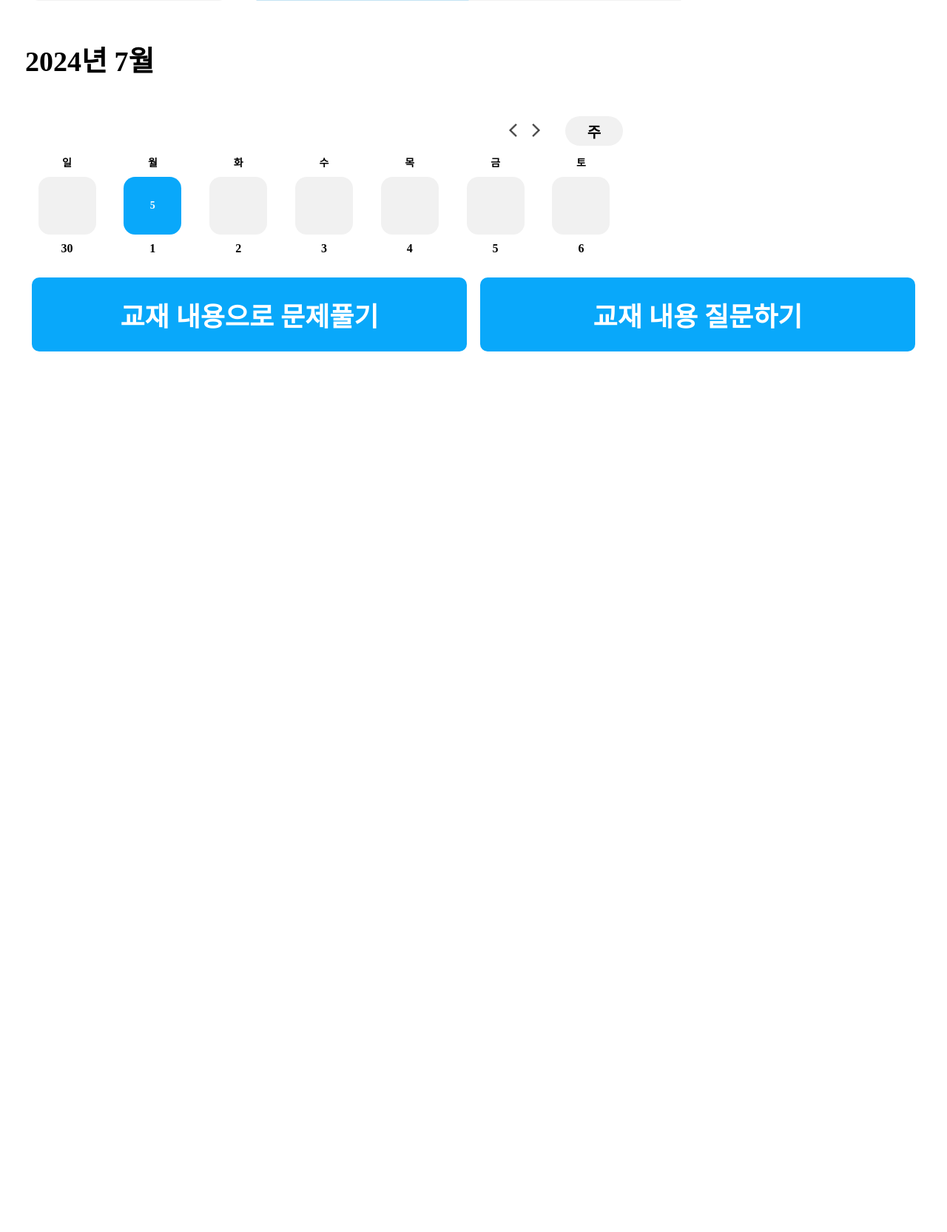
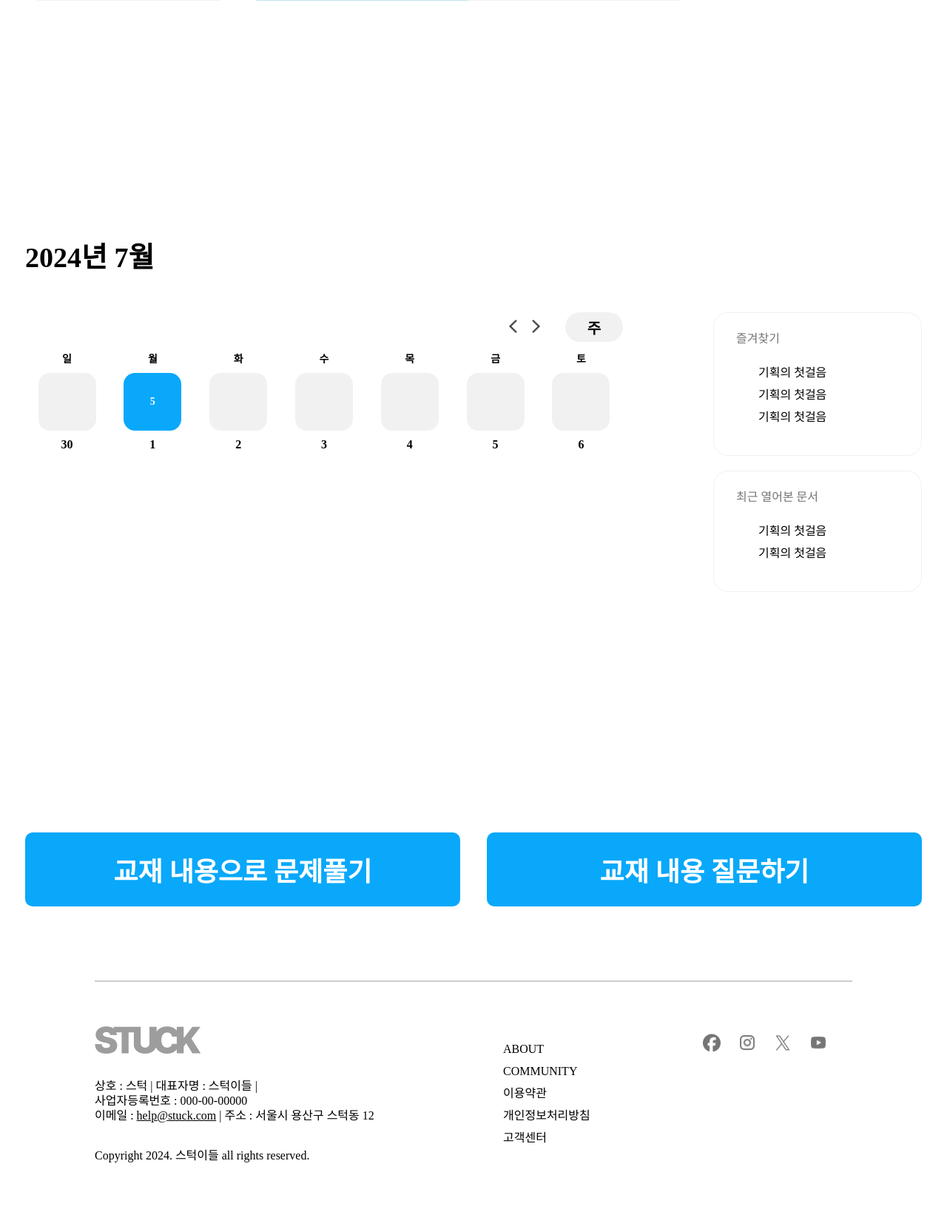
Before and after one commit to 2024-HERETHON/2024-Herethon-2, a Django app: page / in a window 1280 px wide. Shown: the part 793-2458 px from the top of the page at 74% size. Before the commit the page ends 1268 px from the top, so only its background shows below. Run offline with Django 5.2, Linux system fonts and the light colour scheme; some web fonts are replaced.

Commit message:
Feat: base.html 푸터 추가, home.html 달력 제외 완성

```diff
--- a/StuckProject/quiz/templates/quiz/home.html
+++ b/StuckProject/quiz/templates/quiz/home.html
@@ -85,6 +85,7 @@
         </section>
 
         <section class="middle">
+            <div class="empty"></div>
             <h4 class="title-date"> <span class="year"></span>년 <span class="month"></span>월</h4>
             <wrap class="middle-sec">
                 <div class="calender">
@@ -140,163 +141,177 @@
                             <li class="sun">
                                 <h6>일</h6>
                                 <div class="check-todo gray"></div>
-                                <h6 class="day"></h6>
+                                <h6 class="m-day"></h6>
                             </li>
                             <li class="mon">
                                 <h6>월</h6>
                                 <div class="check-todo blue">5</div>
-                                <h6 class="day"></h6>
+                                <h6 class="m-day"></h6>
                             </li>
                             <li class="tue">
                                 <h6>화</h6>
                                 <div class="check-todo gray"></div>
-                                <h6 class="day"></h6>
+                                <h6 class="m-day"></h6>
                             </li>
                             <li class="wed">
                                 <h6>수</h6>
                                 <div class="check-todo gray"></div>
-                                <h6 class="day"></h6>
+                                <h6 class="m-day"></h6>
                             </li>
                             <li class="thu">
                                 <h6>목</h6>
                                 <div class="check-todo gray"></div>
-                                <h6 class="day"></h6>
+                                <h6 class="m-day"></h6>
                             </li>
                             <li class="fri">
                                 <h6>금</h6>
                                 <div class="check-todo gray"></div>
-                                <h6 class="day"></h6>
+                                <h6 class="m-day"></h6>
                             </li>
                             <li class="sat">
                                 <h6>토</h6>
                                 <div class="check-todo gray"></div>
-                                <h6 class="day"></h6>
+                                <h6 class="m-day"></h6>
                             </li>
                         </ul>
                         <ul class="week-cal">
                             <li class="sun">
                                 <h6>일</h6>
                                 <div class="check-todo gray"></div>
-                                <h6 class="day"></h6>
+                                <h6 class="m-day"></h6>
                             </li>
                             <li class="mon">
                                 <h6>월</h6>
                                 <div class="check-todo gray"></div>
-                                <h6 class="day"></h6>
+                                <h6 class="m-day"></h6>
                             </li>
                             <li class="tue">
                                 <h6>화</h6>
                                 <div class="check-todo gray"></div>
-                                <h6 class="day"></h6>
+                                <h6 class="m-day"></h6>
                             </li>
                             <li class="wed">
                                 <h6>수</h6>
                                 <div class="check-todo gray"></div>
-                                <h6 class="day"></h6>
+                                <h6 class="m-day"></h6>
                             </li>
                             <li class="thu">
                                 <h6>목</h6>
                                 <div class="check-todo gray"></div>
-                                <h6 class="day"></h6>
+                                <h6 class="m-day"></h6>
                             </li>
                             <li class="fri">
                                 <h6>금</h6>
                                 <div class="check-todo gray"></div>
-                                <h6 class="day"></h6>
+                                <h6 class="m-day"></h6>
                             </li>
                             <li class="sat">
                                 <h6>토</h6>
                                 <div class="check-todo gray"></div>
-                                <h6 class="day"></h6>
+                                <h6 class="m-day"></h6>
                             </li>
                         </ul>
                         <ul class="week-cal">
                             <li class="sun">
                                 <h6>일</h6>
                                 <div class="check-todo gray"></div>
-                                <h6 class="day"></h6>
+                                <h6 class="m-day"></h6>
                             </li>
                             <li class="mon">
                                 <h6>월</h6>
                                 <div class="check-todo gray"></div>
-                                <h6 class="day"></h6>
+                                <h6 class="m-day"></h6>
                             </li>
                             <li class="tue">
                                 <h6>화</h6>
                                 <div class="check-todo gray"></div>
-                                <h6 class="day"></h6>
+                                <h6 class="m-day"></h6>
                             </li>
                             <li class="wed">
                                 <h6>수</h6>
                                 <div class="check-todo gray"></div>
-                                <h6 class="day"></h6>
+                                <h6 class="m-day"></h6>
                             </li>
                             <li class="thu">
                                 <h6>목</h6>
                                 <div class="check-todo gray"></div>
-                                <h6 class="day"></h6>
+                                <h6 class="m-day"></h6>
                             </li>
                             <li class="fri">
                                 <h6>금</h6>
                                 <div class="check-todo gray"></div>
-                                <h6 class="day"></h6>
+                                <h6 class="m-day"></h6>
                             </li>
                             <li class="sat">
                                 <h6>토</h6>
                                 <div class="check-todo gray"></div>
-                                <h6 class="day"></h6>
+                                <h6 class="m-day"></h6>
                             </li>
                         </ul>
                         <ul class="week-cal">
                             <li class="sun">
                                 <h6>일</h6>
                                 <div class="check-todo gray"></div>
-                                <h6 class="day"></h6>
+                                <h6 class="m-day"></h6>
                             </li>
                             <li class="mon">
                                 <h6>월</h6>
                                 <div class="check-todo gray"></div>
-                                <h6 class="day"></h6>
+                                <h6 class="m-day"></h6>
                             </li>
                             <li class="tue">
                                 <h6>화</h6>
                                 <div class="check-todo gray"></div>
-                                <h6 class="day"></h6>
+                                <h6 class="m-day"></h6>
                             </li>
                             <li class="wed">
                                 <h6>수</h6>
                                 <div class="check-todo gray"></div>
-                                <h6 class="day"></h6>
+                                <h6 class="m-day"></h6>
                             </li>
                             <li class="thu">
                                 <h6>목</h6>
                                 <div class="check-todo gray"></div>
-                                <h6 class="day"></h6>
+                                <h6 class="m-day"></h6>
                             </li>
                             <li class="fri">
                                 <h6>금</h6>
                                 <div class="check-todo gray"></div>
-                                <h6 class="day"></h6>
+                                <h6 class="m-day"></h6>
                             </li>
                             <li class="sat">
                                 <h6>토</h6>
                                 <div class="check-todo gray"></div>
-                                <h6 class="day"></h6>
+                                <h6 class="m-day"></h6>
                             </li>
                         </ul>
                     </wrap>
-
-                    <div class="routine"></div>
                 </div>
                 <div class="side">
-                    <div class="scrap"></div>
-                    <div class="recent"></div>
+                    <div class="scrap">
+                        <div class="subtitle">즐겨찾기</div>
+                        <ul class="scrap-list">
+                            <li class="scrap-list1">기획의 첫걸음</li>
+                            <li class="scrap-list2">기획의 첫걸음</li>
+                            <li class="scrap-list3">기획의 첫걸음</li>
+                        </ul>
+                    </div>
+                    <div class="recent">
+                        <div class="subtitle">최근 열어본 문서</div>
+                        <ul class="scrap-list">
+                            <li class="scrap-list1">기획의 첫걸음</li>
+                            <li class="scrap-list2">기획의 첫걸음</li>
+
+                        </ul>
+                    </div>
                 </div>
             </wrap>
+            <div class="empty"></div>
 
         </section>
 
         <section class="bottom">
+
             <button class="btn-quiz">교재 내용으로 문제풀기</button>
             <button class="btn-qna">교재 내용 질문하기</button>
         </section>
--- a/StuckProject/static/css/base.css
+++ b/StuckProject/static/css/base.css
@@ -80,3 +80,54 @@ body{
     background-color: rgba(0, 0, 0, 0);
     border: none;
 }
+.main-footer{
+    height: 340px;
+
+}
+.inner{
+    width: 80%;
+    margin: 0 auto;
+    padding-top: 30px;
+    display: flex;
+    border-top: 2px solid rgba(0, 0, 0, 0.2);
+}
+.left-sec{
+    margin: 30px 0;
+    flex: 1;
+    display: flex;
+    flex-direction: column;
+
+}
+.right-sec{
+    margin: 30px 0;
+    flex: 1;
+    display: flex;
+}
+.f-logo{
+    margin-bottom: 30px ;
+    flex: 1;
+}
+.f-logo img{
+    width: 143px;
+}
+.info p{
+    line-height: 20px;
+    margin: 0;
+    padding: 0;
+    flex: 1;
+}
+.copyright{
+    flex: 1;
+    padding-top: 30px;
+}
+.info-list{
+    width: 300px;
+    line-height: 30px;
+}
+.sns{
+    justify-content: end;
+}
+.sns img{
+    width: 24px;
+    margin: 10px;
+}
--- a/StuckProject/static/css/home.css
+++ b/StuckProject/static/css/home.css
@@ -8,8 +8,8 @@ main {
     justify-content: center;
     height: 550px;
     overflow: hidden;
-    margin: 0 auto;
-    margin-top: 80px;
+    margin: 80px auto;
+
 }
 
 .tag,
@@ -130,6 +130,7 @@ main {
 .middle {
     height: fit-content;
     padding-bottom: 20px;
+
 }
 
 .middle-sec {
@@ -180,7 +181,9 @@ main {
     width: 100%;
     display: flex;
     flex-direction: column;
-    align-items: center;
+
+    padding: 0;
+    margin: 0;
 }
 
 .week-cal {
@@ -238,13 +241,32 @@ main {
 .cal_btn {
     cursor: pointer;
 }
+.side{
+    display: flex;
+    flex-direction: column;
+    align-items: end;
 
+}
+.scrap, .recent{
+    margin-bottom: 20px;
+    line-height: 30px;
+    width: 240px;
+    height: fit-content;
+    padding: 20px;
+    border-radius: 20px;
+    border:1px solid #F1F1F1;
+}
+.scrap .subtitle, .recent .subtitle{
+    margin-left: 10px;
+    color: #757575;
+}
 .bottom {
     width: 100%;
-    margin: 0 auto;
+    margin: 100px auto;
     height: 100px;
     display: flex;
-    justify-content: space-around;
+    justify-content: space-between;
+
 }
 
 .bottom button {
--- a/StuckProject/static/js/home.js
+++ b/StuckProject/static/js/home.js
@@ -18,14 +18,12 @@ document.addEventListener("DOMContentLoaded", function () {
     const month = today.getMonth() + 1;
     const day = today.getDate();
 
-    // 주차 계산
     function getWeekNumber(date) {
         const startOfMonth = new Date(date.getFullYear(), date.getMonth(), 1);
         const pastDaysOfMonth = (date - startOfMonth) / 86400000;
         return Math.ceil((pastDaysOfMonth + startOfMonth.getDay() + 1) / 7);
     }
 
-    // 몇 주차인지 계산
     const weekNumber = getWeekNumber(today);
 
     const yearElements = document.querySelectorAll('.year');
@@ -53,10 +51,18 @@ document.addEventListener("DOMContentLoaded", function () {
         dayElement.textContent = date.getDate();
     });
 
+    const mdays = document.querySelectorAll(".week-cal .m-day");
+    mdays.forEach((dayElement, index) => {
+        const mdate = new Date(startOfWeek);
+        mdate.setDate(startOfWeek.getDate() + index);
+        dayElement.textContent = mdate.getDate();
+    });
+
     //주<->월
     const calBtn = document.querySelector(".cal_btn");
     const weekCal = document.querySelector(".week-cal");
     const monthCal = document.querySelector(".month-cal");
+
     calBtn.addEventListener('click', function() {
         let buttonText = calBtn.textContent.trim();
         if (buttonText === '주') {
--- a/StuckProject/templates/base.html
+++ b/StuckProject/templates/base.html
@@ -33,6 +33,42 @@
 
     {% endblock%}
 
+    <footer class="main-footer">
+        <div class="inner">
+            <div class="left-sec">
+                <div class="f-logo">
+                    <a href="/">
+                        <img src="{% static 'img/LOGO_gray.png' %}" alt="logo">
+                    </a>
+                </div>
+                <div class="info">
+                    <p>상호 : 스턱 | 대표자명 : 스턱이들 |</p>
+                    <p>사업자등록번호 : 000-00-00000 </p>
+                    <p>이메일 : <span style="text-decoration: underline;">help@stuck.com</span> | 주소 : 서울시 용산구 스턱동 12</p>
+                </div>
+                <div class="copyright">Copyright 2024. 스턱이들 all rights reserved.</div>
+            </div>
+            <div class="right-sec">
+                <div class="info-list">
+                    <ul>
+                        <li>ABOUT</li>
+                        <li>COMMUNITY</li>
+                        <li>이용약관</li>
+                        <li>개인정보처리방침</li>
+                        <li>고객센터</li>
+                    </ul>
+                </div>
+                <div class="sns">
+                    <img src="{% static 'img/facebook.png' %}" alt="meta">
+                    <img src="{% static 'img/instagram.png' %}" alt="insta">
+                    <img src="{% static 'img/x.png' %}" alt="x">
+                    <img src="{% static 'img/youtube.png' %}" alt="youtube">
+                </div>
+
+            </div>
+        </div>
+    </footer>
+
 </body>
 
 </html>
```
Also changed, not shown: StuckProject/static/img/LOGO_gray.png (added), StuckProject/static/img/facebook.png (added), StuckProject/static/img/instagram.png (added), StuckProject/static/img/x.png (added), StuckProject/static/img/youtube.png (added).
